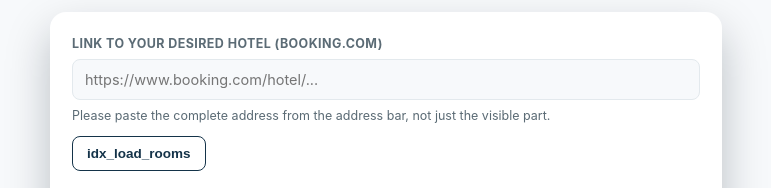
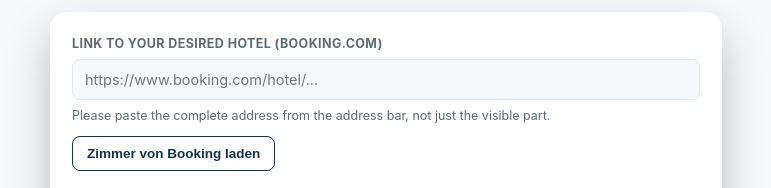
Before and after one commit to Beavis1001/georates, a plain HTML site: page index.html in a window 1280 px wide. Shown: the part 820-1008 px from the top of the page, without its empty margins (254-1025 px from the left). Drawn offline with Linux system fonts and the light colour scheme.

Commit message:
Add files via upload

```diff
--- a/index.html
+++ b/index.html
@@ -333,7 +333,7 @@
           <label for="link-1" data-i18n="idx_form_label_link">Link zu deinem Wunschhotel (Booking.com)</label>
           <input type="url" id="link-1" placeholder="https://www.booking.com/hotel/..." required>
           <p class="hint" data-i18n="idx_form_hint_link">Bitte die komplette Adresse aus der Adresszeile einfügen, nicht nur den sichtbaren Teil.</p>
-          <button type="button" class="load-rooms-btn" id="load-rooms-1" data-i18n="idx_load_rooms">Zimmer von Booking laden</button>
+          <button type="button" class="load-rooms-btn" id="load-rooms-1">Zimmer von Booking laden</button>
           <span class="load-rooms-msg" id="load-rooms-msg-1"></span>
         </div>
         <div>
@@ -574,7 +574,7 @@
             <label for="link-2" data-i18n="idx_form_label_link">Link zu deinem Wunschhotel (Booking.com)</label>
             <input type="url" id="link-2" placeholder="https://www.booking.com/hotel/..." required>
             <p class="hint" data-i18n="idx_form_hint_link">Bitte die komplette Adresse aus der Adresszeile einfügen, nicht nur den sichtbaren Teil.</p>
-            <button type="button" class="load-rooms-btn" id="load-rooms-2" data-i18n="idx_load_rooms">Zimmer von Booking laden</button>
+            <button type="button" class="load-rooms-btn" id="load-rooms-2">Zimmer von Booking laden</button>
             <span class="load-rooms-msg" id="load-rooms-msg-2"></span>
           </div>
           <div>
```
